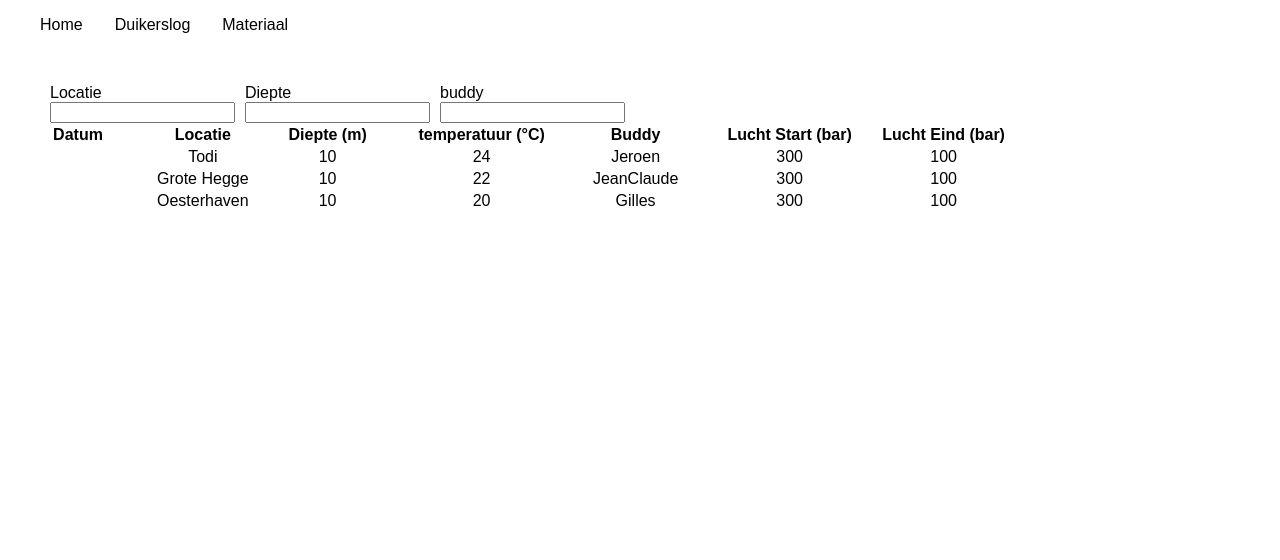
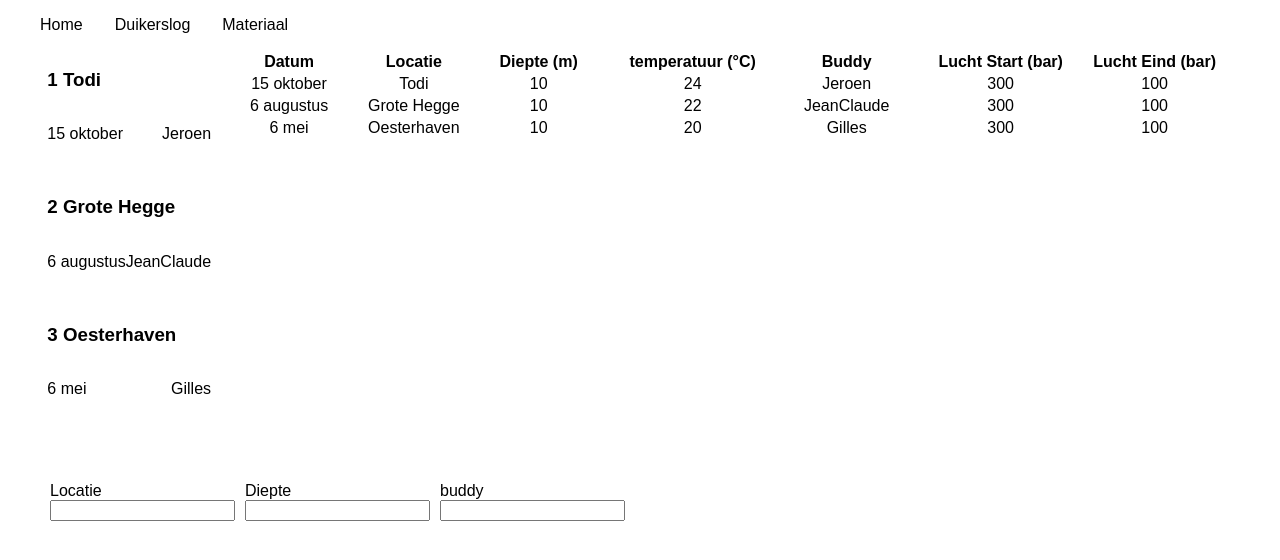
Before and after one commit to JessyVandoorn/WAD-Opdracht, a React (Create React App) app in the folder duikerslog/: page / in a window 1280 px wide. Shown: the top 560 px of the page. Built offline with nearby package versions, Linux system fonts and the light colour scheme.

Commit message:
adding some css style

```diff
--- a/duikerslog/public/data/beesten.json
+++ b/duikerslog/public/data/beesten.json
@@ -1,5 +1,6 @@
 {
   "1": {
+    "Datum": "15 oktober",
     "Locatie": "Todi",
     "Diepte": 10,
     "Temperatuur": 24,
@@ -8,6 +9,7 @@
     "luchtEind": 100
   },
   "2": {
+    "Datum": "6 augustus",
     "Locatie": "Grote Hegge",
     "Diepte": 10,
     "Temperatuur": 22,
@@ -16,6 +18,7 @@
     "luchtEind": 100
   },
   "3": {
+    "Datum":"6 mei",
     "Locatie": "Oesterhaven",
     "Diepte": 10,
     "Temperatuur": 20,
--- a/duikerslog/src/App.css
+++ b/duikerslog/src/App.css
@@ -35,3 +35,16 @@ ul {
   align-items: flex-start;
   margin-right: 10px;
 }
+
+.overviewSection {
+  display: flex;
+  flex-direction: row;
+  justify-content: center;
+  align-items: flex-start;
+}
+
+.dateBuddy {
+  display: flex;
+  flex-direction: row;
+  justify-content: space-between;
+}
--- a/duikerslog/src/App.js
+++ b/duikerslog/src/App.js
@@ -3,6 +3,7 @@ import './App.css';
 import Navigation from './Navigation';
 import Essential from './Essential';
 import Form from './Form';
+import OverviewDives from './OverviewDives';
 
 class App extends Component {
   constructor(){
@@ -41,12 +42,8 @@ class App extends Component {
           <Navigation itemName="Duikerslog" onClick={this.handleClickItem} className={currentItem?`currentItem`:``}/>
           <Navigation itemName="Materiaal" onClick={this.handleClickItem} className={currentItem?`currentItem`:``}/>
         </ul>
-
-        <div className="form">
-          <Form onChange={value => this.handleChangeInput("value", value)} name="Locatie" defaultValue="Todi"/>
-          <Form onChange={value => this.handleChangeInput("diepte", value)} name="Diepte"/>
-          <Form onChange={value => this.handleChangeInput("buddy", value)} name="buddy"/>
-        </div>
+        <section className="overviewSection">
+        <OverviewDives duiken={duiken}/>
         <table>
                         <thead>
                             <tr>
@@ -61,6 +58,12 @@ class App extends Component {
                         </thead>
                             <Essential duiken={duiken}/>
                     </table>
+          </section>
+          <div className="form">
+          <Form onChange={value => this.handleChangeInput("value", value)} name="Locatie" defaultValue="Todi"/>
+          <Form onChange={value => this.handleChangeInput("diepte", value)} name="Diepte"/>
+          <Form onChange={value => this.handleChangeInput("buddy", value)} name="buddy"/>
+        </div>
       </div>
     );
   }
--- /dev/null
+++ b/duikerslog/src/OverviewDives.jsx
@@ -0,0 +1,31 @@
+import React from 'react';
+import PropTypes from 'prop-types';
+
+const OverviewDives = ({duiken}) => {
+    const renderOverview = (id, {Datum, Locatie, Buddy}) => {
+        return(
+                <section>
+                    <h3>{id} {Locatie}</h3>
+                    <div className="dateBuddy">
+                        <p>{Datum}</p>
+                        <p>{Buddy}</p>
+                    </div>
+                    <br/>
+                </section>
+        )
+    }
+
+    return(
+        <div>
+            {
+               Object.keys(duiken).map(id => renderOverview(id, duiken[id]))
+            }
+        </div>
+    )
+}
+
+OverviewDives.propTypes = {
+    duiken: PropTypes.object.isRequired
+}
+
+export default OverviewDives;
```
